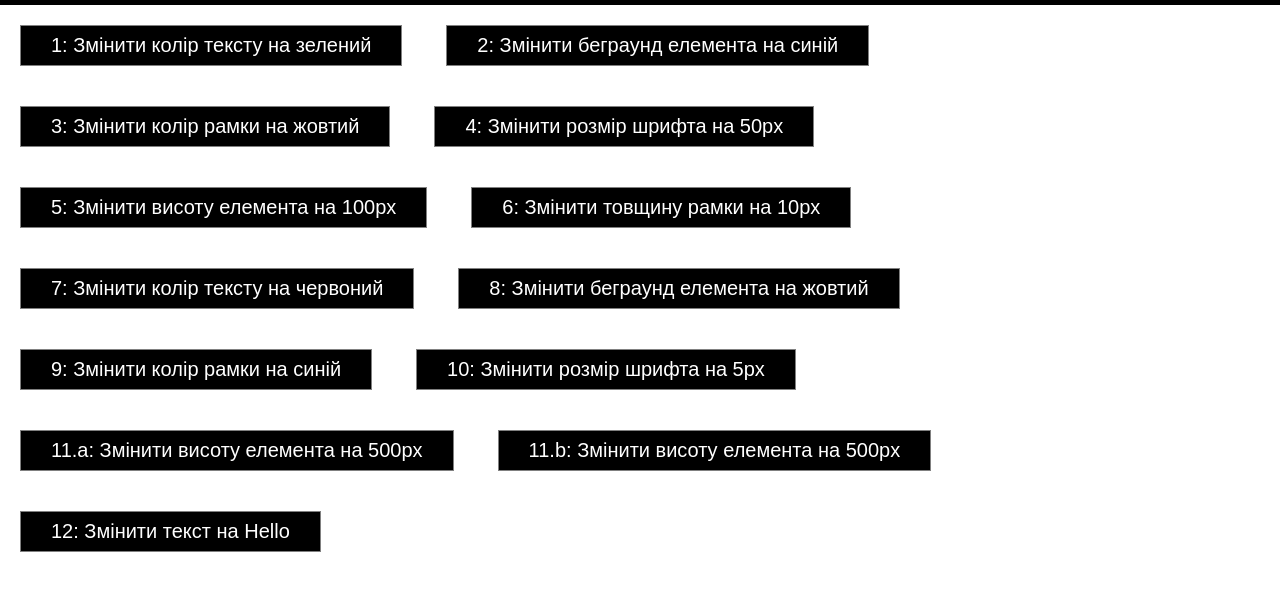
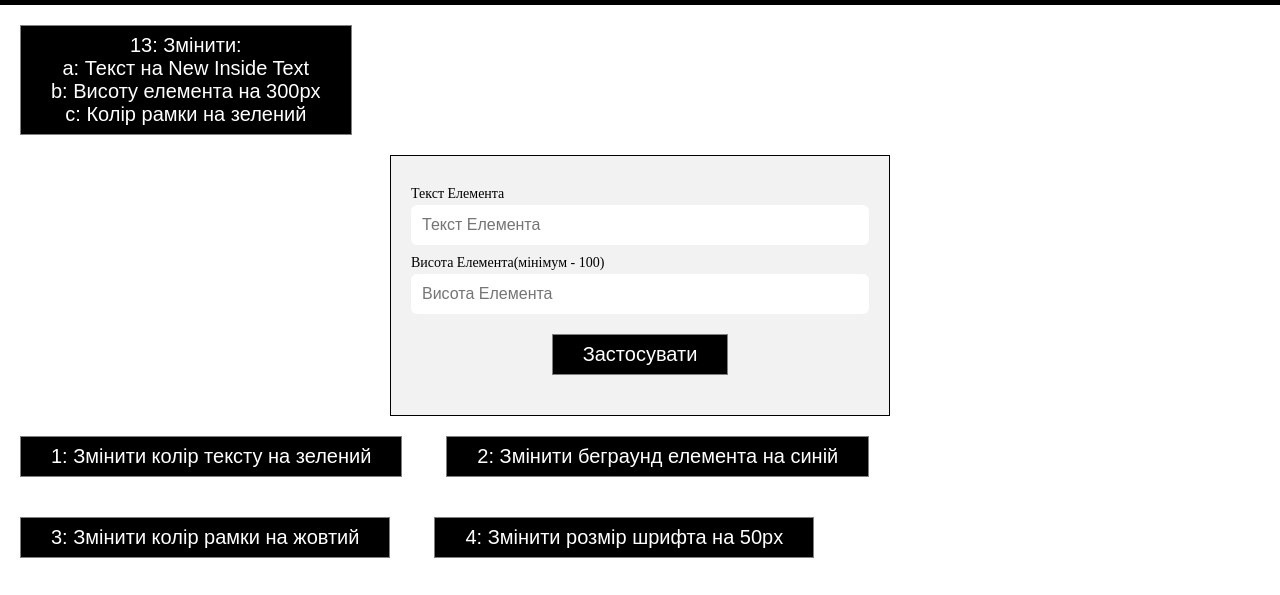
Before and after one commit to VitaliiMelnychukDev/jsCourse, a website: page projects/3_events/index.html in a window 1280 px wide. Shown: the part 195-790 px from the top of the page. Drawn offline with Linux system fonts and the light colour scheme.

Commit message:
Added event task

```diff
--- a/projects/3_events/index.html
+++ b/projects/3_events/index.html
@@ -6,6 +6,43 @@
     <main>
       <div class="element">
         <span class="elementText" id="elementTextId">Text Inside Element</span>
+      </div>
+      <div class="buttons">
+        <button>
+          13: Змінити:<br />
+          a: Текст на New Inside Text<br />
+          b: Висоту елемента на 300px<br />
+          с: Колір рамки на зелений
+        </button>
+      </div>
+      <div id="siteContainer">
+        <form id="firstForm">
+          <div class="formField">
+            <label class="formLabel" for="elementTextField"
+              >Текст Елемента</label
+            >
+            <input
+              name="elementTextField"
+              id="elementTextField"
+              class="textField"
+              type="text"
+              placeholder="Текст Елемента"
+            />
+          </div>
+          <div class="formField">
+            <label class="formLabel" for="elementHeightField"
+              >Висота Елемента(мінімум - 100)</label
+            >
+            <input
+              name="elementHeightField"
+              id="elementHeightField"
+              class="textField"
+              type="number"
+              placeholder="Висота Елемента"
+            />
+          </div>
+          <button class="registerButton">Застосувати</button>
+        </form>
       </div>
       <div class="buttons">
         <button>1: Змінити колір тексту на зелений</button>
--- a/projects/3_events/styles.css
+++ b/projects/3_events/styles.css
@@ -30,3 +30,41 @@ button {
 button:hover {
   cursor: pointer;
 }
+
+#siteContainer {
+  display: flex;
+  justify-content: center;
+}
+
+#firstForm {
+  display: flex;
+  flex-direction: column;
+  align-items: center;
+  width: 500px;
+  background-color: #f2f2f2;
+  border: 1px solid black;
+  padding: 20px 20px;
+}
+
+.formField {
+  padding-top: 10px;
+  display: flex;
+  flex-direction: column;
+  width: 100%;
+}
+
+.formLabel {
+  padding-bottom: 3px;
+  font-size: 14px;
+}
+
+.textField {
+  font-size: 16px;
+  padding: 11px;
+  border: 0px;
+  border-radius: 6px;
+}
+
+.textField:focus {
+  outline: 1px solid black;
+}
```
